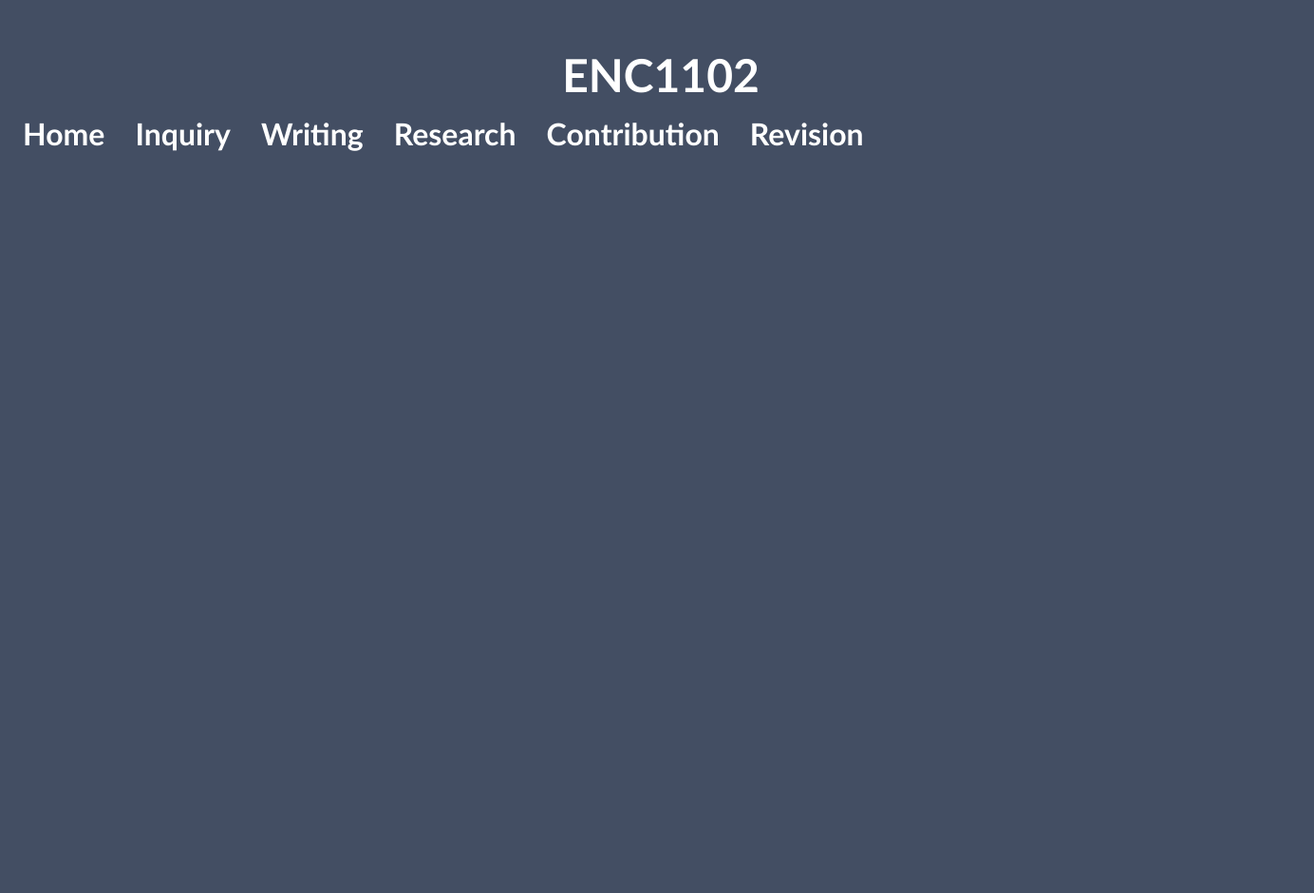
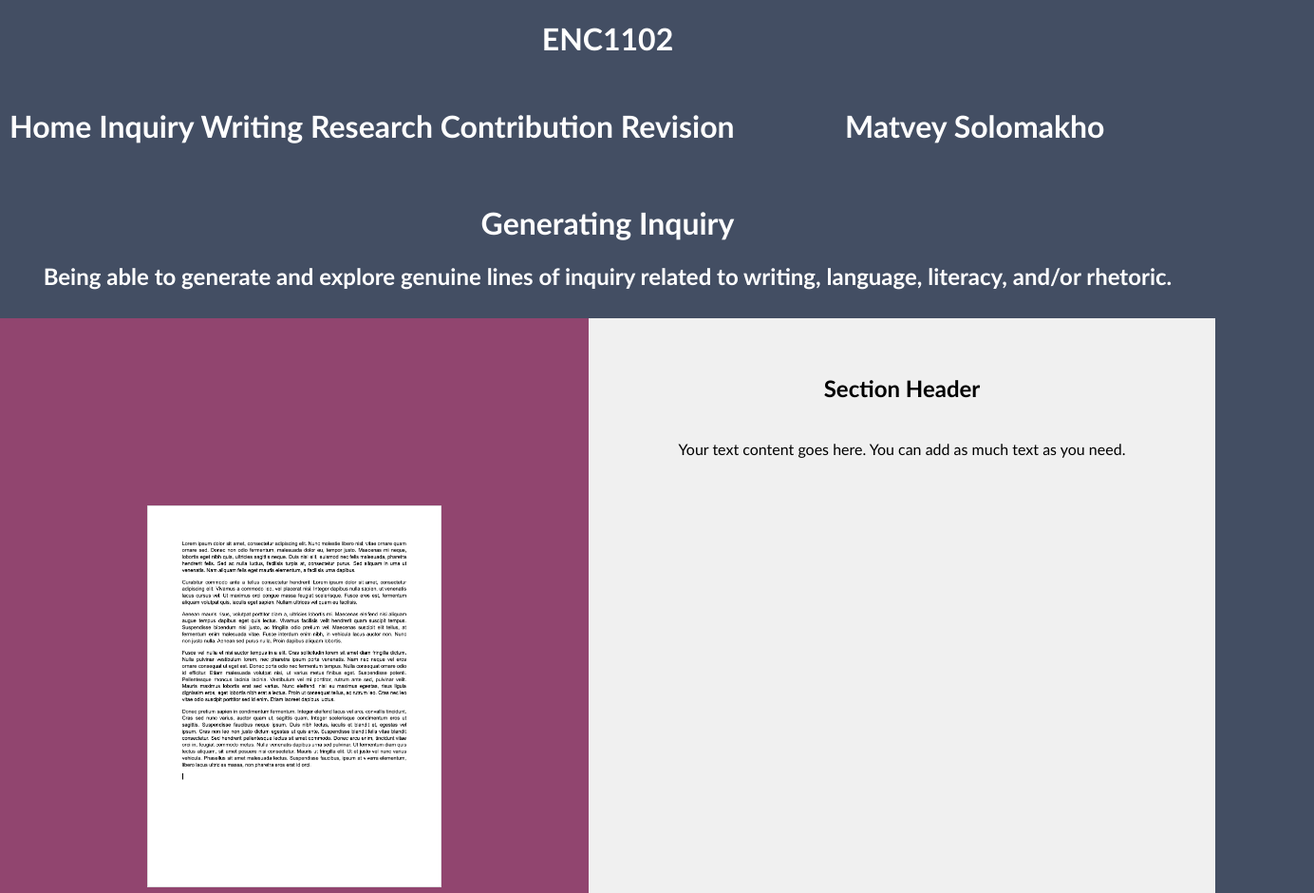
Before and after one commit to mathewmatiks/mathewmatiks-website, a plain HTML site: page inquiry.html in a window 1280 px wide. Shown: the top 940 px of the page at 95% size, 1384 px wide, since content can reach past the window. Before the commit the page ends 800 px from the top, so only its background shows below. Drawn offline with Linux system fonts and the light colour scheme.

Commit message:
Changed template so that it works

```diff
--- a/inquiry.html
+++ b/inquiry.html
@@ -1,31 +1,78 @@
 <!DOCTYPE html>
 <html lang="en">
 <head>
-    <link rel="stylesheet" href="style2.css">
+    <link rel="stylesheet" href="test_01.css">
     <meta charset="UTF-8">
     <meta http-equiv="X-UA-Compatible" content="IE=edge">
     <meta name="viewport" content="width=device-width, initial-scale=1.0">
 </head>
 
 <title>Test</title>
+
+<body>
+
+    <div class="header">
         <header>
-<body>
-    <div class="container">
-    <header>
-        <h1>ENC1102
-            <div class="nav">
+            <h1>ENC1102</h1>
+                <div class="nav-container">
+
+                        <h1>
                             <a href="enc_project.html">Home</a>
                             <a href="inquiry.html">Inquiry</a>
                             <a href="writing.html">Writing</a>
                             <a href="research.html">Research</a>
                             <a href="contribution.html">Contribution</a>
                             <a href="revision.html">Revision</a>
+                        </h1>
                     </div>
-        </h1>
+
         </header>
+        <div class="outcome">
+            <h1>Matvey Solomakho</h1>
 
-<div class="container2">
+            <h2> </h2>
+        </div>
 
     </div>
+    <div class="outcome">
+        <h1>Generating Inquiry</h1>
+
+        <h2>Being able to generate and explore genuine lines of inquiry related to writing, language, literacy, and/or rhetoric. </h2>
+    </div>
+    <div class="container">
+        <div class="left-section">
+            <a href="https://docs.google.com/document/d/1XWHFqIxbkbxtr7MIFbrM_DrrlsslA_LrxoctQhKJmXY/edit?usp=sharing">
+                <img src="lorem_ipsum.jpg" alt="Centered Image">
+            </a>
+        </div>
+        <div class="right-section">
+            <div class="content-container"></div>
+                <h2>Section Header</h2>
+
+                <p>
+                    Your text content goes here. You can add as much text as you need.
+                </p>
+            </div>
+        </div>
+
+      <div class="container">
+        <div class="left-section">
+            <a href="https://docs.google.com/document/d/1XWHFqIxbkbxtr7MIFbrM_DrrlsslA_LrxoctQhKJmXY/edit?usp=sharing">
+                <img src="lorem_ipsum.jpg" alt="Centered Image">
+            </a>
+        </div>
+        <div class="right-section">
+            <div class="content-container"></div>
+                <h2>Section Header</h2>
+
+                <p>
+                    Your text content goes here. You can add as much text as you need.
+                </p>
+            </div>
+        </div>
+
+
+      </div>
+
 </body>
 </html>
--- a/test_01.css
+++ b/test_01.css
@@ -11,27 +11,48 @@ body {
     height: 100vh; /* 100% of the viewport height */
   }
 
+  .content-container {
+    display: flex;
+    flex-direction: column;
+    align-items: center;
+    text-align: center;
+}
+
   .left-section,
   .right-section {
-    flex: 1; /* Each section takes up equal space */
-    display: flex;
+    flex: 1; /*Each section takes up equal space */
     align-items: center;
     justify-content: center;
+    text-align: center;
   }
 
   img {
     max-width: 50%;
     align-items: center;
     height: auto;
+    justify-content: center;
   }
 
   .right-section {
+    background-color: #f0f0f0;
+    padding: 20px;
+    box-sizing: border-box;
+}
+
+  .right-section h2{
     background-color: #f0f0f0; /* Add a background color to the right section */
     padding: 20px;
     box-sizing: border-box;
+    text-align: center;
   }
 
+  .right-section header {
+    text-align: center;
+    margin-bottom: 10px;
+}
+
   .left-section {
+    box-sizing: border-box;
     display: flex;
     align-items: center;
     justify-content: center;
@@ -45,10 +66,46 @@ body {
     text-align: center;
     padding: 14px 16px;
     text-decoration: none;
+    flex: 1;
+}
+
+.nav-container {
+  background-color:rgb(67, 78, 99);
+  color: white;
+  text-align: center;
+  padding: 10px;
+  float: left;
 }
 
 .outcome {
+  background-color:rgb(67, 78, 99);
+  color: white;
+  text-align: center;
+  padding: 10px;
+  float: center;
+}
+
+
+/* .outcome {
+  display: block;
+  color: #fff;
+  text-align: center;
+  flex: 1;
+} */
+
+.header h1{
   display: block;
   color: #fff;
   text-align: center;
 }
+
+.nav-container a {
+  color: white;
+  text-decoration: none;
+  transition: color 0.3s, text-decoration 0.3s;
+}
+
+.nav-container a:hover {
+  color: #ffffff; /* You can set the desired hover color */
+  text-decoration: underline;
+}
```
Also changed, not shown: test_01.html (+12 -7 lines). Lines whose indentation alone changed are shown as unchanged.
